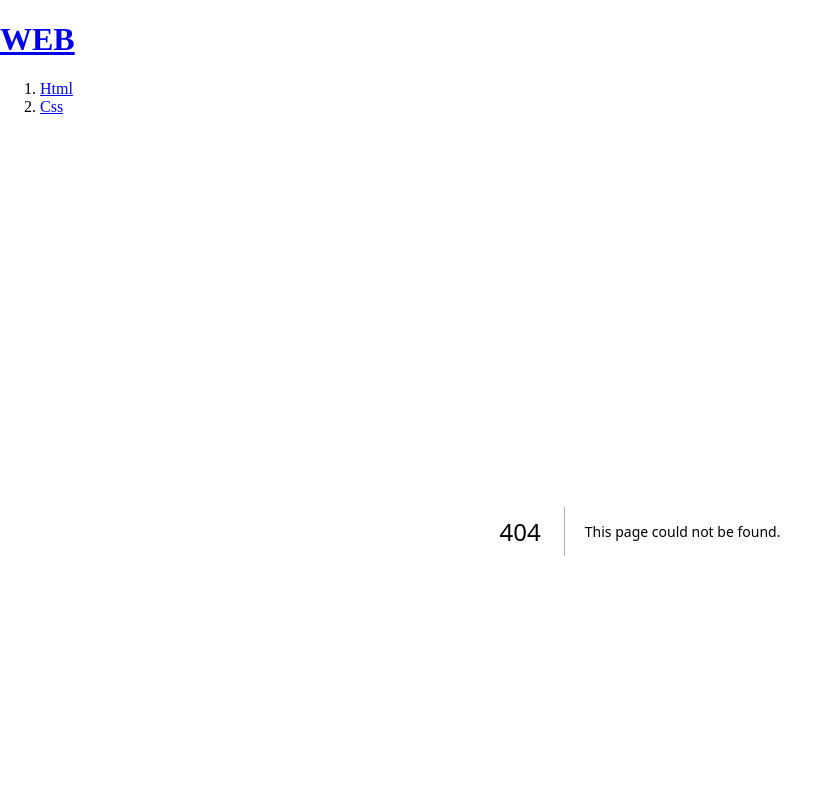
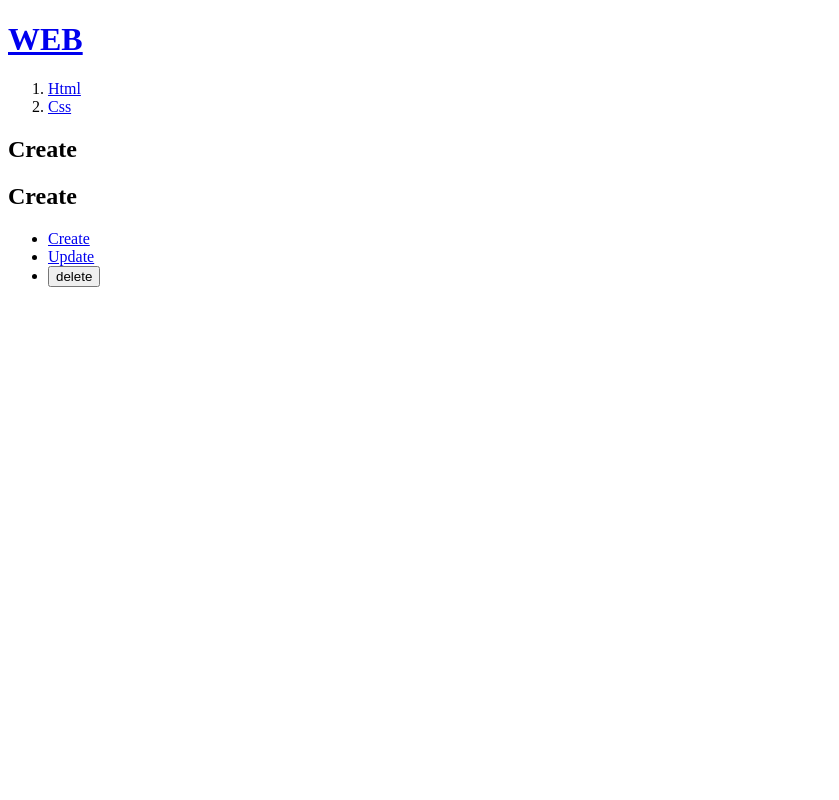
Before and after one commit to mjkim1225/next-js-app, a Next.js app: page /create in a window 1280 px wide. Before the commit this address had no page. Shown: the top 800 px of the page, without its empty margins (0-839 px from the left). Built offline with nearby package versions, Linux system fonts and the light colour scheme.

Commit message:
라우팅, 다이나믹라우팅

```diff
--- /dev/null
+++ b/src/app/create/layout.js
@@ -0,0 +1,8 @@
+export default function Layout(props) {
+    return (
+        <form>
+            <h2>Create</h2>
+            {props.children}
+        </form>
+    )
+}
--- /dev/null
+++ b/src/app/create/page.js
@@ -0,0 +1,7 @@
+export default function Create() {
+return (
+        <div>
+        <h2>Create</h2>
+        </div>
+    );
+}
--- a/src/app/layout.js
+++ b/src/app/layout.js
@@ -16,7 +16,7 @@ export default function RootLayout({ children }) {
         </ol>
         {children}
         <ul>
-          <li><a href="creat">Create</a></li>
+          <li><a href="create">Create</a></li>
           <li><a href="update/1">Update</a></li>
           <li><input type="button" value="delete"></input></li>
         </ul>
```
Also changed, not shown: src/app/read/[id]/page.js (added, +8 -0 lines).
